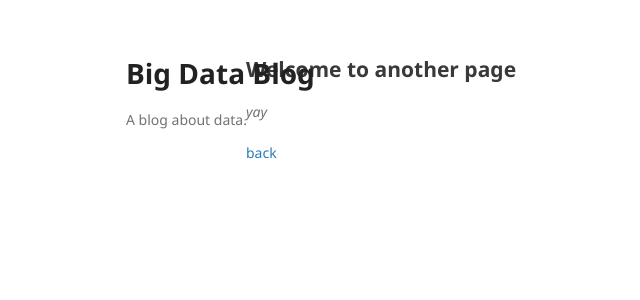
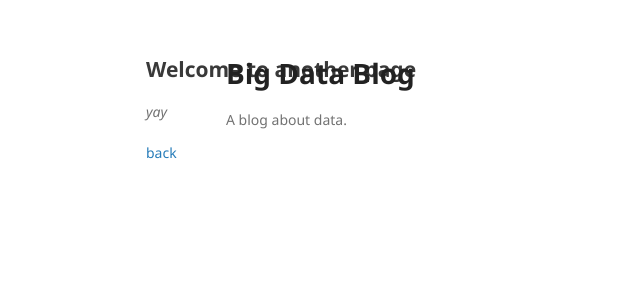
Before and after one commit to benquachtran/bigdatablog, a Jekyll site: the page built from another-page.md, in a window 1280 px wide. Shown: the top 300 px of the page, without its empty margins (124-764 px from the left). Built offline with Jekyll 4.4.1, drawn with Linux system fonts in a browser that asks for light colours; our own code applies the rules of GitHub Pages for plain Markdown files.

Commit message:
Update jekyll-theme-minimal.scss

```diff
--- a/_sass/jekyll-theme-minimal.scss
+++ b/_sass/jekyll-theme-minimal.scss
@@ -109,7 +109,7 @@ header {
   width:270px;
   float:left;
   position:fixed;
-  left:250px;
+  left:350px;
   -webkit-font-smoothing:subpixel-antialiased;
 }
 
@@ -174,7 +174,7 @@ header ul a strong {
 }
 
 section {
-  width:700px;
+  width:800px;
   float:right;
   padding-bottom:50px;
 }
```
